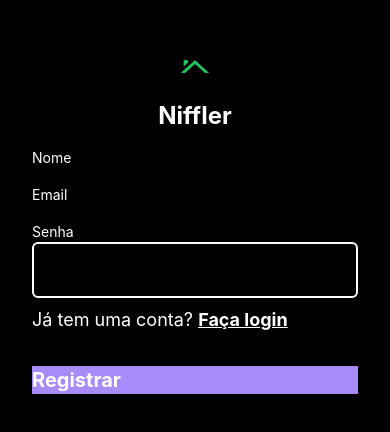
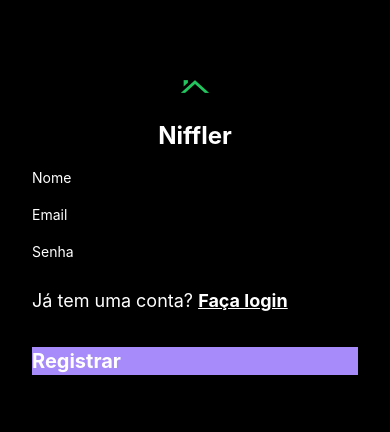
Before and after one commit to antonioferreirasales/finances-app, a React Native app: screen / in a window 390 px wide. Shown: the part 200-632 px from the top of the page. Built offline with nearby package versions, Linux system fonts and the light colour scheme; no server answers.

Commit message:
refactor: remake register structure

```diff
--- a/src/components/FormInput.tsx
+++ b/src/components/FormInput.tsx
@@ -1,19 +1,13 @@
-import { Text, TextInput } from 'react-native';
+import { Text, TextInput, TextInputProps } from 'react-native';
 import { styled } from 'nativewind';
 
-interface FormInputProps {
+interface FormInputProps extends TextInputProps {
   label: string;
-  changeHandler: (text: string) => void;
-  value?: string | undefined;
-  contentType: 'name' | 'emailAddress' | 'newPassword';
   errorMessage?: string | null;
 }
 
 function FormInputStyled({
   label,
-  changeHandler,
-  value,
-  contentType,
   errorMessage = null,
   ...props
 }: FormInputProps) {
@@ -22,9 +16,6 @@ function FormInputStyled({
       <Text className="text-white text-sm">{label}</Text>
       <TextInput
         className="w-full h-14 mb-3 border-white border-2 rounded-md text-white px-4 focus:border-green-500"
-        textContentType={contentType}
-        onChangeText={changeHandler}
-        value={value}
         {...props}
       />
       <Text className="text-red-500">{errorMessage}</Text>
--- a/src/screens/Register.tsx
+++ b/src/screens/Register.tsx
@@ -61,8 +61,8 @@ export function Register() {
           render={({ field: { onChange, value } }) => (
             <FormInput
               label="Nome"
-              changeHandler={onChange}
-              contentType="name"
+              onChangeText={onChange}
+              textContentType="name"
               value={value}
               errorMessage={errors.name?.message}
             />
@@ -75,30 +75,26 @@ export function Register() {
           render={({ field: { onChange, value } }) => (
             <FormInput
               label="Email"
-              changeHandler={onChange}
+              onChangeText={onChange}
+              textContentType="emailAddress"
               value={value}
               errorMessage={errors.email?.message}
-              contentType="emailAddress"
             />
           )}
         />
 
-        <Text className="text-white text-sm">Senha</Text>
         <Controller
           control={control}
           name="password"
           render={({ field: { onChange, value } }) => (
-            <TextInput
-              className="w-full h-14 border-white border-2 rounded-md text-white px-4 focus:border-green-500"
-              textContentType="newPassword"
+            <FormInput
+              label="Senha"
               onChangeText={onChange}
               value={value}
-              onSubmitEditing={handleSubmit(handleRegister)}
-              returnKeyType="send"
+              errorMessage={errors.password?.message}
             />
           )}
         />
-        <Text className="text-red-500">{errors.password?.message}</Text>
 
         <Text className="mt-2 text-white text-lg">
           Já tem uma conta?{' '}
```
